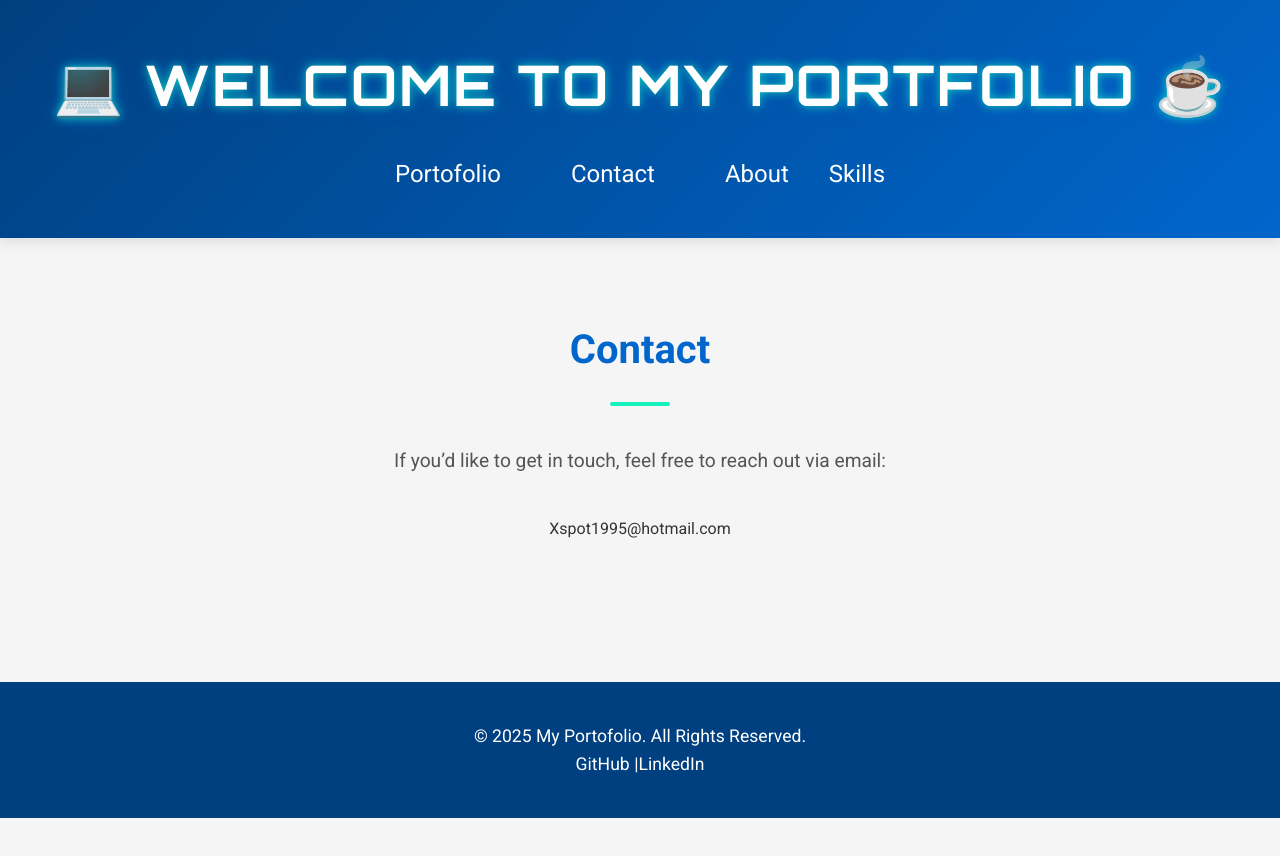
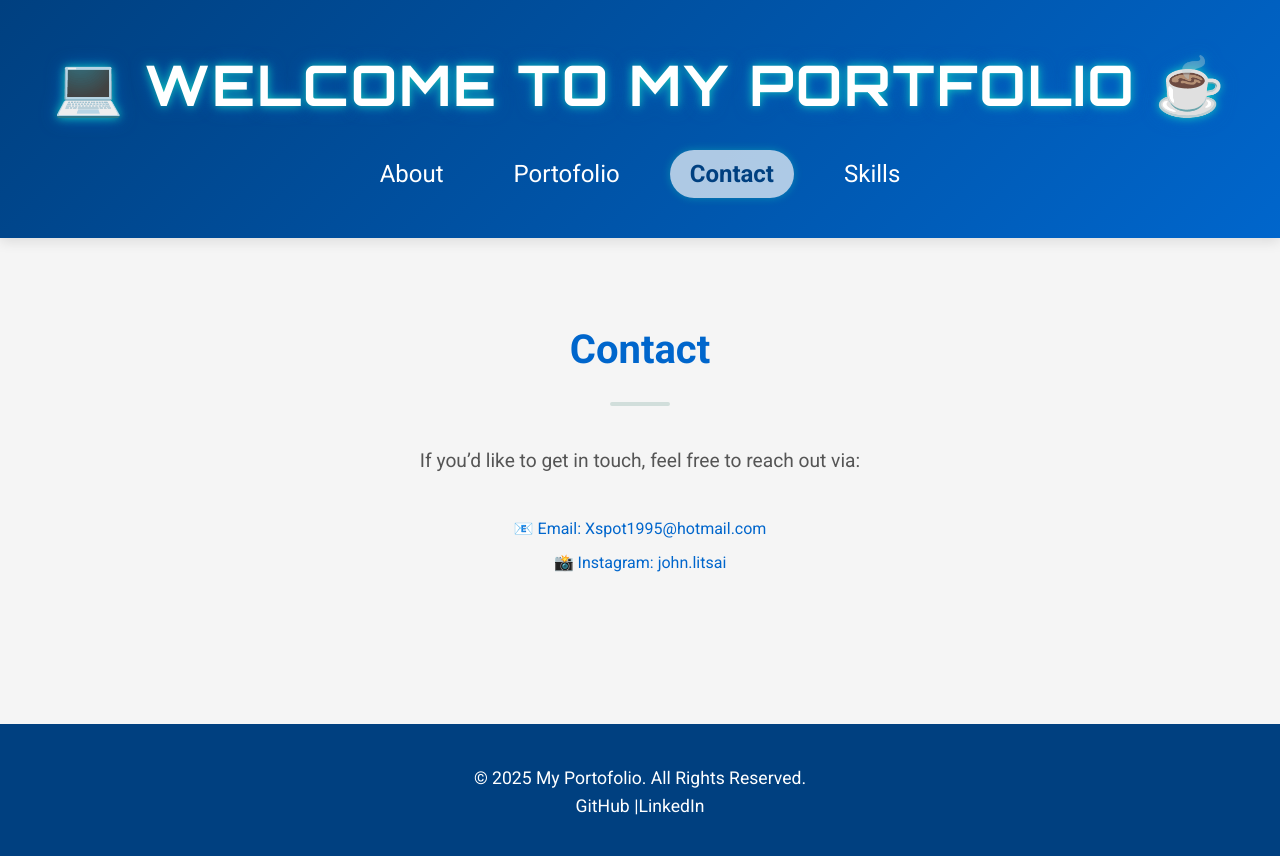
Before and after one commit to Fanisimos/MyPortofolio, a React (Vite) app: page / in a window 1280 px wide. Both pictures are taken after a click on the button "Contact". Shown: the top 856 px of the page. Before the commit the page ends 818 px from the top, so only its background shows below. Built offline with nearby package versions, Linux system fonts and the light colour scheme.

Commit message:
Updated styles on: Contact.css, App.css. Added highlights on buttons and fade in on tabs

```diff
--- a/src/App.css
+++ b/src/App.css
@@ -49,6 +49,15 @@ nav ul li button {
   border-radius: 30px;
   transition: background 0.3s ease;
 }
+/* Highlight the active tab */
+nav ul li button.active,
+nav ul li button.is-active {
+  background: rgba(255, 255, 255, 0.681);
+  color: #004080;
+  font-weight: bold;
+  box-shadow: 0 0 8px #16f1be55;
+  transition: background 0.5s, color 0.5s;
+}
 
 nav ul li button:hover {
   background: rgba(255, 255, 255, 0.2);
@@ -71,7 +80,7 @@ section h2::after {
   display: block;
   width: 60px;
   height: 4px;
-  background: #16f1be;
+  background: #d1dedb;
   margin: 20px auto 0;
   border-radius: 2px;
 }
@@ -81,6 +90,18 @@ section p {
   max-width: 700px;
   margin: 0 auto 40px;
   color: #555;
+}
+.fade-in {
+  animation: fadeIn 0.5s ease;
+}
+
+@keyframes fadeIn {
+  from {
+    opacity: 0;
+  }
+  to {
+    opacity: 1;
+  }
 }
 .portofolio {
   display: grid;
--- a/src/App.jsx
+++ b/src/App.jsx
@@ -13,10 +13,12 @@ const App = () => {
   return (
     <div>
       <Header onNavClick={setActiveSection} activeSection={activeSection} />
-      {activeSection === "about" && <About />}
-      {activeSection === "portofolio" && <Portofolio />}
-      {activeSection === "contact" && <Contact />}
-      {activeSection === "skills" && <TechStack />}
+      <div key={activeSection} className="fade-in">
+        {activeSection === "about" && <About />}
+        {activeSection === "portofolio" && <Portofolio />}
+        {activeSection === "contact" && <Contact />}
+        {activeSection === "skills" && <TechStack />}
+      </div>
       <Footer />
     </div>
   );
--- /dev/null
+++ b/src/Contact.css
@@ -0,0 +1,19 @@
+.contact-list {
+  list-style: none;
+  padding: 0;
+  margin: 16px 0 0 0;
+}
+
+.contact-list li {
+  margin-bottom: 8px;
+}
+
+.contact-link {
+  color: #0066cc;
+  text-decoration: none;
+  font-weight: 500;
+}
+
+.contact-link:hover {
+  text-decoration: underline;
+}
--- a/src/Contact.jsx
+++ b/src/Contact.jsx
@@ -1,11 +1,27 @@
+import "./Contact.css";
+
 function Contact() {
   return (
     <section className="contact-section">
       <h2>Contact</h2>
-      <p>If you’d like to get in touch, feel free to reach out via email:</p>
-      <a className="contact-link" href="mailto:Xspot1995@hotmail.com">
-        Xspot1995@hotmail.com
-      </a>
+      <p>If you’d like to get in touch, feel free to reach out via:</p>
+      <ul className="contact-list">
+        <li>
+          <a className="contact-link" href="mailto:Xspot1995@hotmail.com">
+            📧 Email: Xspot1995@hotmail.com
+          </a>
+        </li>
+        <li>
+          <a
+            className="contact-link"
+            href="https://instagram.com/john.litsai"
+            target="_blank"
+            rel="noopener noreferrer"
+          >
+            📸 Instagram: john.litsai
+          </a>
+        </li>
+      </ul>
     </section>
   );
 }
--- a/src/Header.jsx
+++ b/src/Header.jsx
@@ -8,7 +8,17 @@ function Header({ onNavClick, activeSection }) {
         <ul>
           <li>
             <Button
+              onClick={() => onNavClick("about")}
+              className={activeSection === "about" ? "active" : ""}
+              isActive={activeSection === "about"}
+            >
+              About
+            </Button>
+          </li>
+          <li>
+            <Button
               onClick={() => onNavClick("portofolio")}
+              className={activeSection === "portofolio" ? "active" : ""}
               isActive={activeSection === "portofolio"}
             >
               Portofolio
@@ -17,20 +27,17 @@ function Header({ onNavClick, activeSection }) {
           <li>
             <Button
               onClick={() => onNavClick("contact")}
+              className={activeSection === "contact" ? "active" : ""}
               isActive={activeSection === "contact"}
             >
               Contact
             </Button>
           </li>
+
           <li>
             <Button
-              onClick={() => onNavClick("about")}
-              isActive={activeSection === "about"}
-            >
-              About
-            </Button>
-            <Button
               onClick={() => onNavClick("skills")}
+              className={activeSection === "skills" ? "active" : ""}
               isActive={activeSection === "skills"}
             >
               Skills
```
